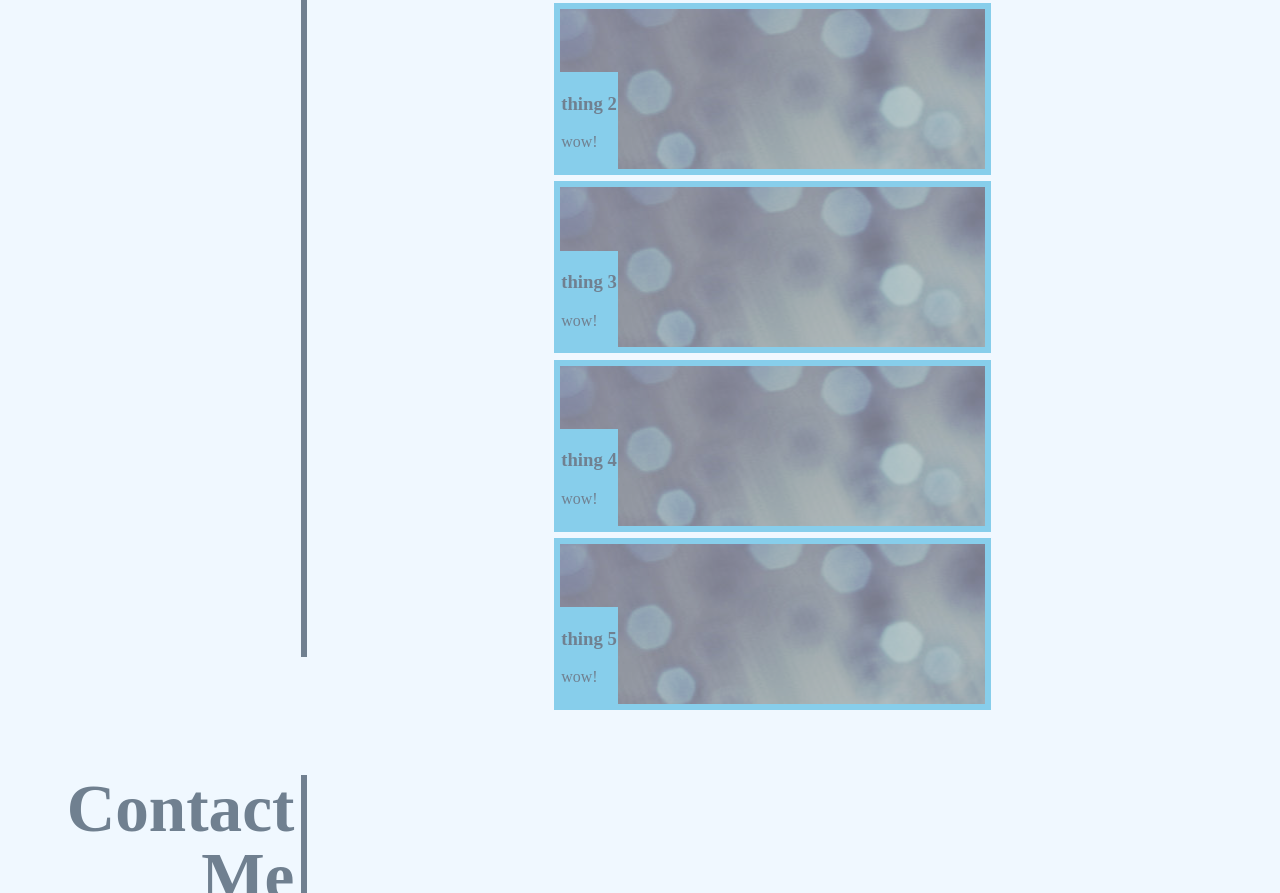
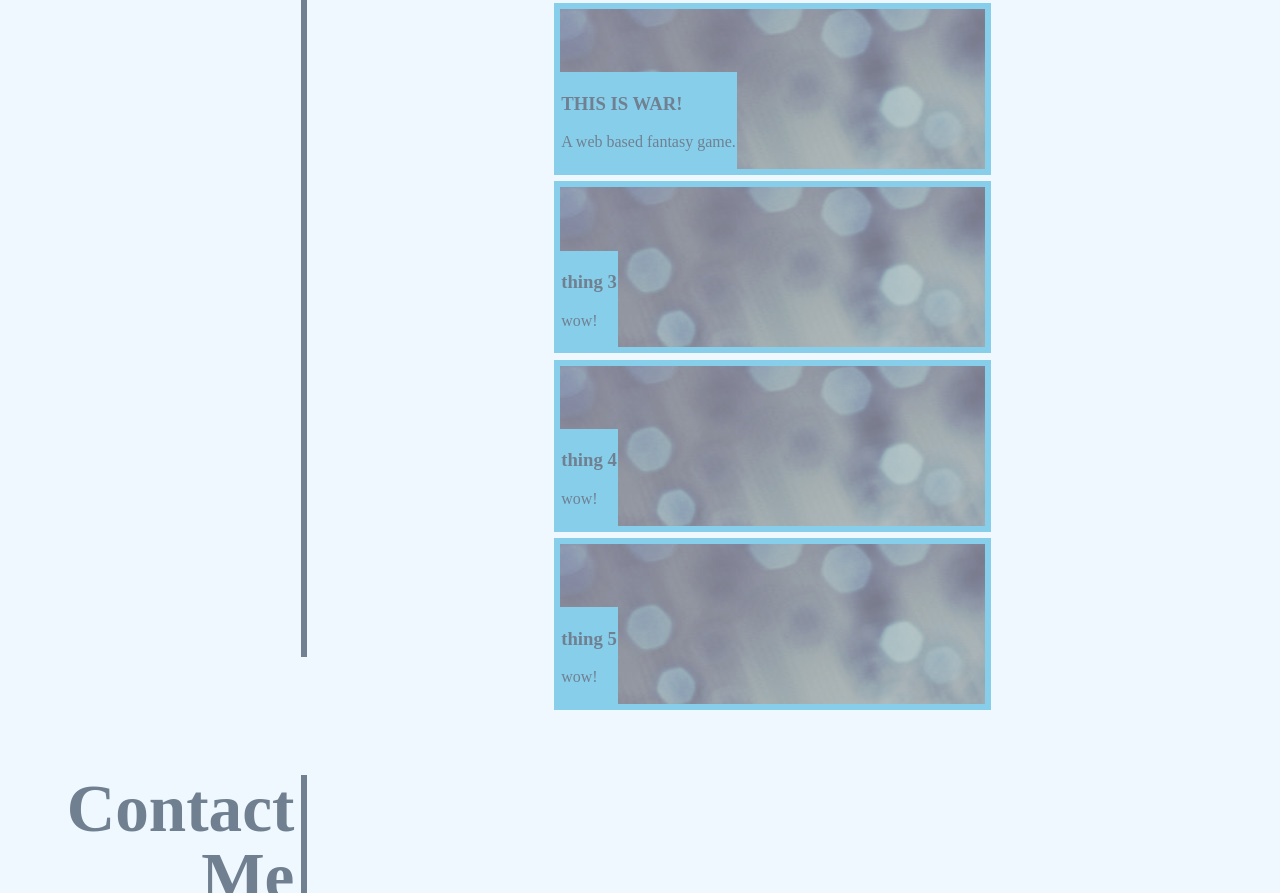
Before and after one commit to Seraph-Archive/wydron, a plain HTML site: page index.html in a window 1280 px wide. Shown: the part 1137-2030 px from the top of the page. Drawn offline with Linux system fonts and the light colour scheme.

Commit message:
added project 2

```diff
--- a/index.html
+++ b/index.html
@@ -59,10 +59,10 @@
                     </div>
                 </a>
 
-                <a href="#" class="box2 t1">
+                <a href="http://thisiswar.herokuapp.com/" class="box2 t1">
                     <div>
-                        <h3>thing 2</h3>
-                        <p>wow!</p>
+                        <h3>THIS IS WAR!</h3>
+                        <p>A web based fantasy game.</p>
                     </div>
                 </a>
 
```
